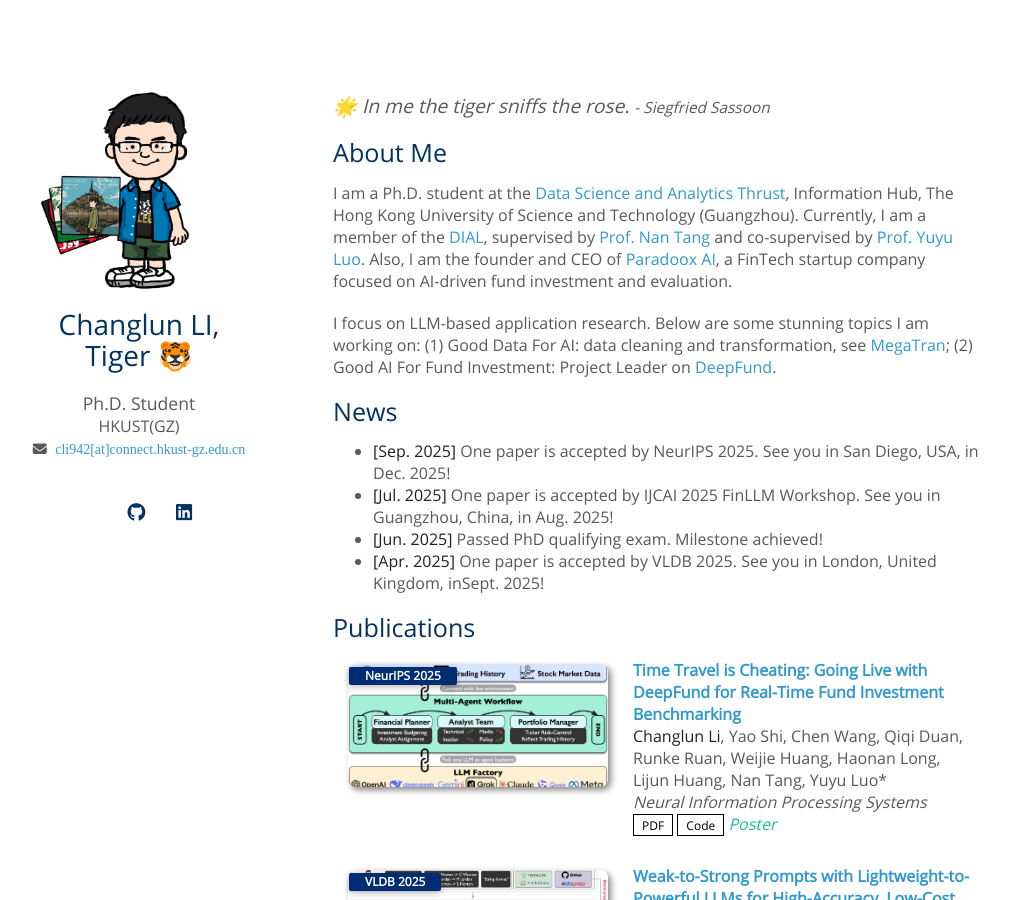
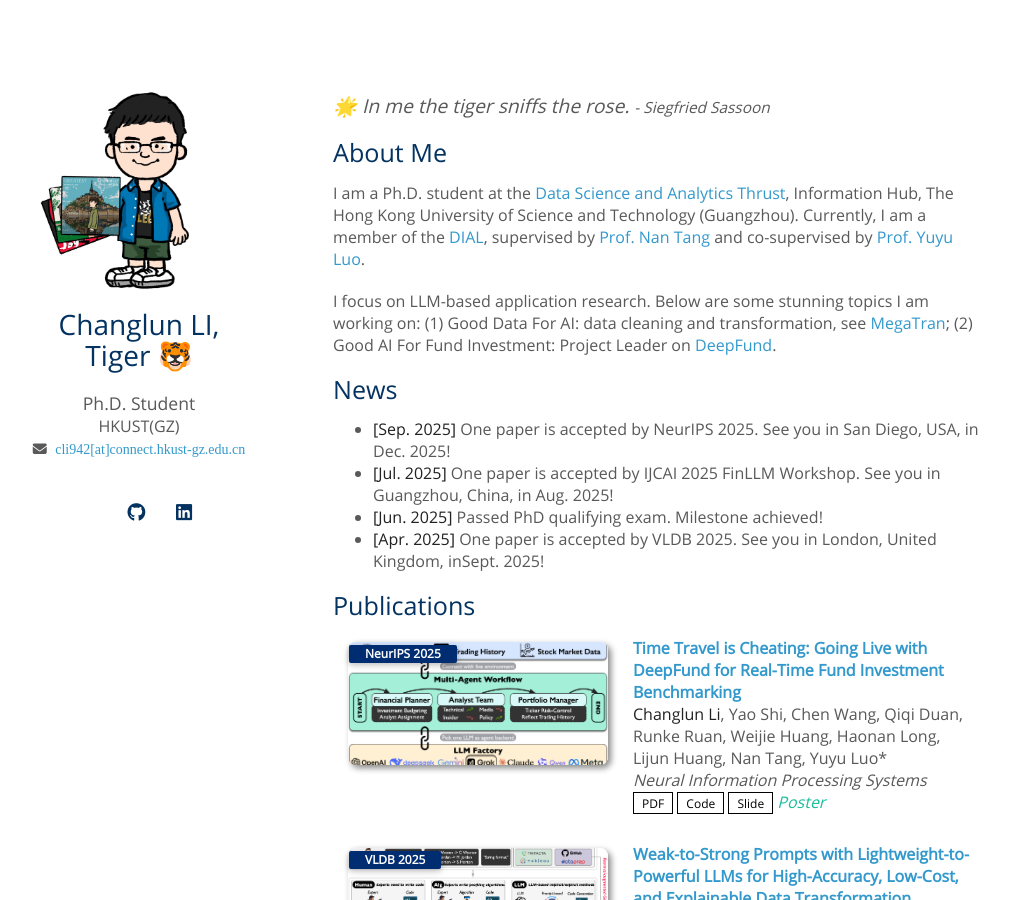
Before and after one commit to tigerlcl/tigerlcl.github.io, a Jekyll site: the page built from index.md, in a window 1280 px wide and 900 px high. Shown: the whole window, without its empty margins (137-1146 px from the left). Built offline with Jekyll 4.4.1, drawn with Linux system fonts in a browser that asks for light colours; a style sheet for code colours, icons or effects is not loaded.

Commit message:
add slide

```diff
--- a/_data/publications.yml
+++ b/_data/publications.yml
@@ -5,6 +5,7 @@ main:
     conference: Neural Information Processing Systems
     pdf: https://arxiv.org/pdf/2505.11065
     code: https://github.com/HKUSTDial/DeepFund
+    slide: ./assets/files/DeepFund-NeurIPS.pdf
     image: ./assets/img/deepfund_v2.png
     notes: Poster
 
--- a/index.md
+++ b/index.md
@@ -12,7 +12,7 @@ layout: homepage
 
 I am a Ph.D. student at the [Data Science and Analytics Thrust](https://dsa.hkust-gz.edu.cn/), Information Hub, The Hong Kong University of Science and Technology (Guangzhou).
 Currently, I am a member of the [DIAL](https://github.com/HKUSTDial), supervised by [Prof. Nan Tang](https://nantang.github.io/) and co-supervised by [Prof. Yuyu Luo](https://luoyuyu.vip/).
-Also, I am the founder and CEO of [Paradoox AI](https://paradoox.ai/), a FinTech startup company focused on AI-driven fund investment and evaluation.
+<!-- Also, I am the founder and CEO of [Paradoox AI](https://paradoox.ai/), a FinTech startup company focused on AI-driven fund investment and evaluation. -->
 
 I focus on LLM-based application research. Below are some stunning topics I am working on: (1) Good Data For AI: data cleaning and transformation, see [MegaTran](https://github.com/HKUSTDial/megatran); (2) Good AI For Fund Investment: Project Leader on [DeepFund](https://github.com/HKUSTDial/DeepFund).
 
```
Also changed, not shown: README.md, 2 other files.
